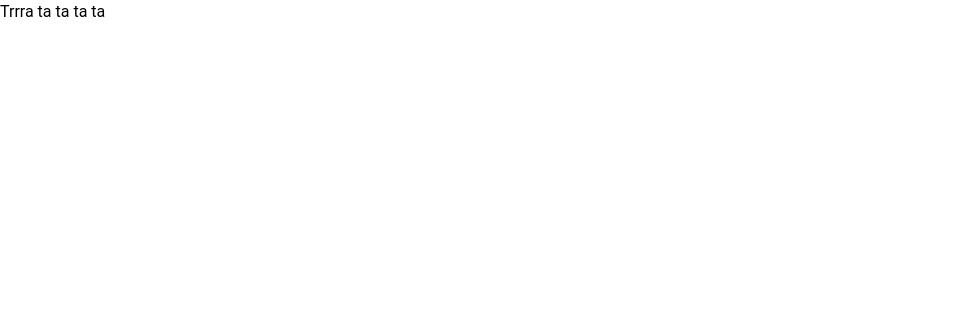
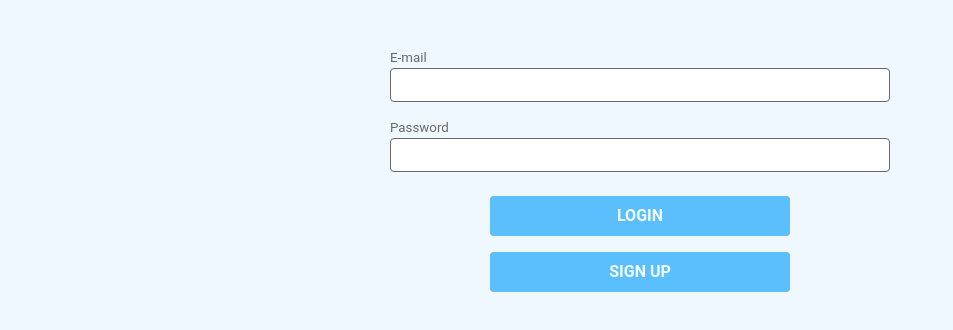
Before and after one commit to slavislavi/mern-ts-jwt-reels, a React (Create React App) app in the folder client/: page / in a window 1280 px wide. Shown: the top 330 px of the page, without its empty margins (0-953 px from the left). Built offline with nearby package versions, Linux system fonts and the light colour scheme.

Commit message:
[main]: styling-input-form

```diff
--- a/client/src/App.tsx
+++ b/client/src/App.tsx
@@ -1,5 +1,10 @@
 import React, { FC } from "react";
+import Form from "./components/Form";
 
 export const App: FC = () => {
-  return <div>Trrra ta ta ta ta</div>;
+  return (
+    <div>
+      <Form />
+    </div>
+  );
 };
--- /dev/null
+++ b/client/src/components/Button/index.tsx
@@ -0,0 +1,16 @@
+import React, { FC } from 'react';
+import './styles.css';
+
+interface ButtonProps {
+  onClick?: (event: React.MouseEvent<HTMLButtonElement>) => void;
+  children?: React.ReactNode;
+  disabled?: boolean;
+};
+
+const Button: FC<ButtonProps> = ({children, ...rest}) => {
+  return (
+    <button className='btn' {...rest}>{children}</button>
+  );
+};
+
+export default Button;
--- /dev/null
+++ b/client/src/components/Button/styles.css
@@ -0,0 +1,22 @@
+.btn {
+  width: 25%;
+  max-width: 300px;
+  height: 40px;
+  background-color: #5cbffd;
+  color: azure;
+  font-weight: 700;
+  text-transform: uppercase;
+  padding: 4px 12px;
+  margin: 0.5rem auto;
+  border: none;
+  border-radius: 4px;
+  cursor: pointer;
+}
+
+.btn:hover {
+  background-color: #87cefa;
+}
+
+.btn:active {
+  background-color: #b9e2fc;
+}
--- /dev/null
+++ b/client/src/components/Form/index.tsx
@@ -0,0 +1,20 @@
+import React, { FC, useState } from "react";
+import Input from "../Input";
+import Button from "../Button";
+import "./styles.css";
+
+const Form: FC = () => {
+  const [email, setEmail] = useState("");
+  const [password, setPassword] = useState("");
+
+  return (
+    <div className="form-container">
+      <Input name="email" label="E-mail" />
+      <Input name="password" label="Password" type='password' />
+      <Button>Login</Button>
+      <Button>Sign Up</Button>
+    </div>
+  );
+};
+
+export default Form;
--- /dev/null
+++ b/client/src/components/Form/styles.css
@@ -0,0 +1,6 @@
+.form-container {
+  display: flex;
+  flex-direction: column;
+  align-items: center;
+  margin-top: 3rem;
+}
--- /dev/null
+++ b/client/src/components/Input/index.tsx
@@ -0,0 +1,18 @@
+import React, { FC, InputHTMLAttributes } from "react";
+import "./styles.css";
+
+interface InputProps extends InputHTMLAttributes<HTMLInputElement> {
+  name: string;
+  label: string;
+}
+
+const Input: FC<InputProps> = ({ name, label, ...rest }) => {
+  return (
+    <div className="input-container">
+      <input id={name} {...rest} />
+      <label htmlFor={name}>{label}</label>
+    </div>
+  );
+};
+
+export default Input;
--- /dev/null
+++ b/client/src/components/Input/styles.css
@@ -0,0 +1,32 @@
+.input-container {
+  width: 40%;
+  max-width: 500px;
+  margin-bottom: 1rem;
+  display: flex;
+  flex-direction: column-reverse;
+}
+
+.input-container label {
+  font-size: smaller;
+  color: dimgray;
+  transition: all .2s ease;
+}
+
+.input-container input {
+  width: 100%;
+  padding: 4px 12px;
+  background-color: white;
+  border: 1px solid dimgray;
+  border-radius: 4px;
+  outline: none;
+}
+
+input:focus {
+  border: 1px solid #5cbffd;
+}
+
+input:focus + label {
+  color: #5cbffd;
+  font-weight: 500;
+  letter-spacing: 1.1px;
+}
--- a/client/src/styles.css
+++ b/client/src/styles.css
@@ -14,9 +14,9 @@
 /*
   3. Allow percentage-based heights in the application
 */
-html, body {
+/* html, body {
   height: 100%;
-}
+} */
 /*
   Typographic tweaks!
   4. Add accessible line-height
@@ -24,6 +24,7 @@ html, body {
 */
 body {
   font-family: 'Roboto', 'Open Sans', 'Helvetica Neue', sans-serif;
+  background-color: aliceblue;
   line-height: 1.5;
   -webkit-font-smoothing: antialiased;
 }
```
Also changed, not shown: client/src/components/LoginForm.tsx (deleted, +0 -27 lines).
